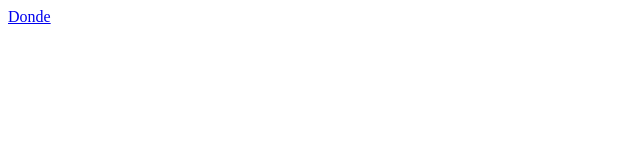
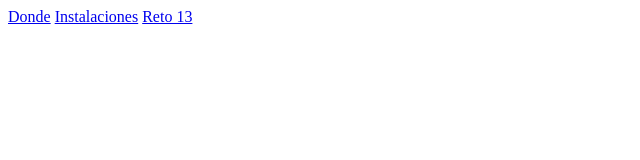
Before and after one commit to DavidValero17/dvc-geekshubs-fsd-val-css3-ejercicios-18-01-2023, a plain HTML site: page index.html in a window 1280 px wide. Shown: the whole page, without its empty margins (0-640 px from the left). Drawn offline with Linux system fonts and the light colour scheme.

Commit message:
finalizacion ejercicio 13

```diff
--- a/index.html
+++ b/index.html
@@ -8,6 +8,7 @@
 </head>
 <body>
     <a href="./deportes/donde.html">Donde</a>
-    <a href="./deportes/instalaciones.html"></a>
+    <a href="./deportes/instalaciones.html">Instalaciones</a>
+    <a href="./reto 13/celdas.html">Reto 13</a>
 </body>
 </html>
```
